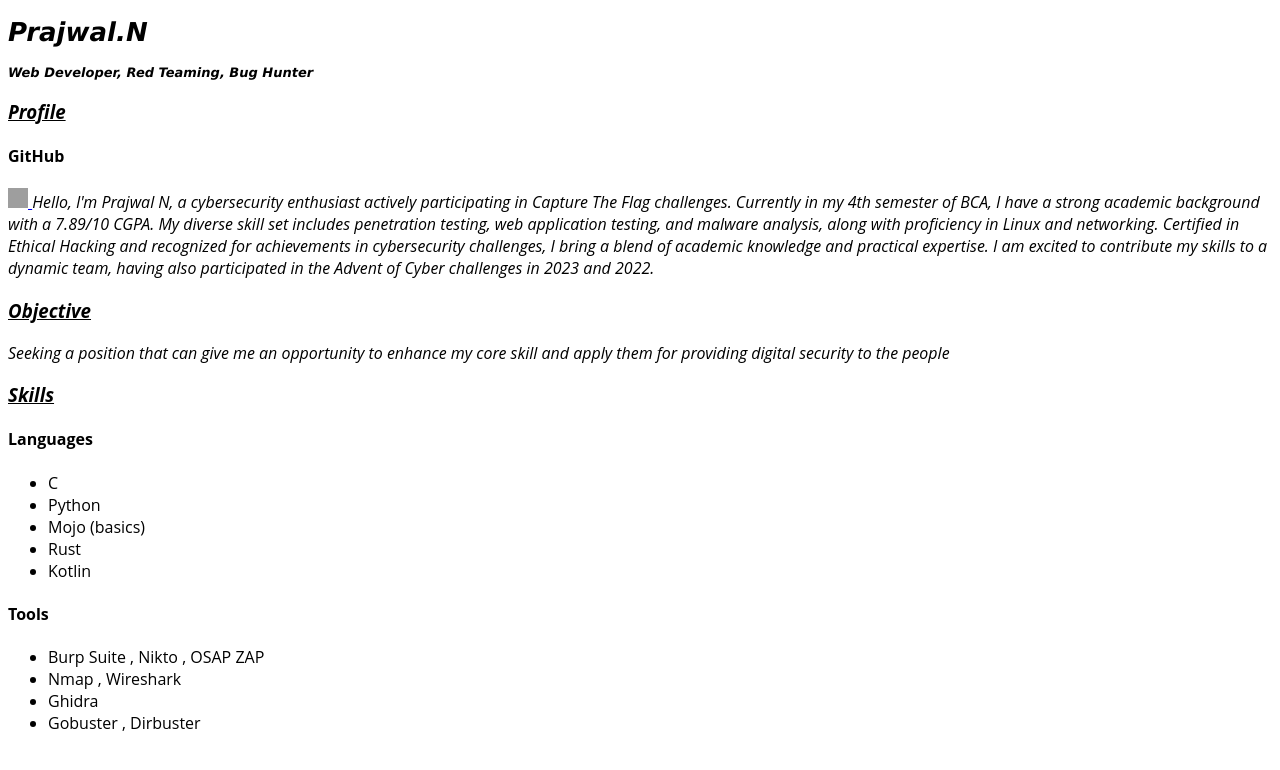
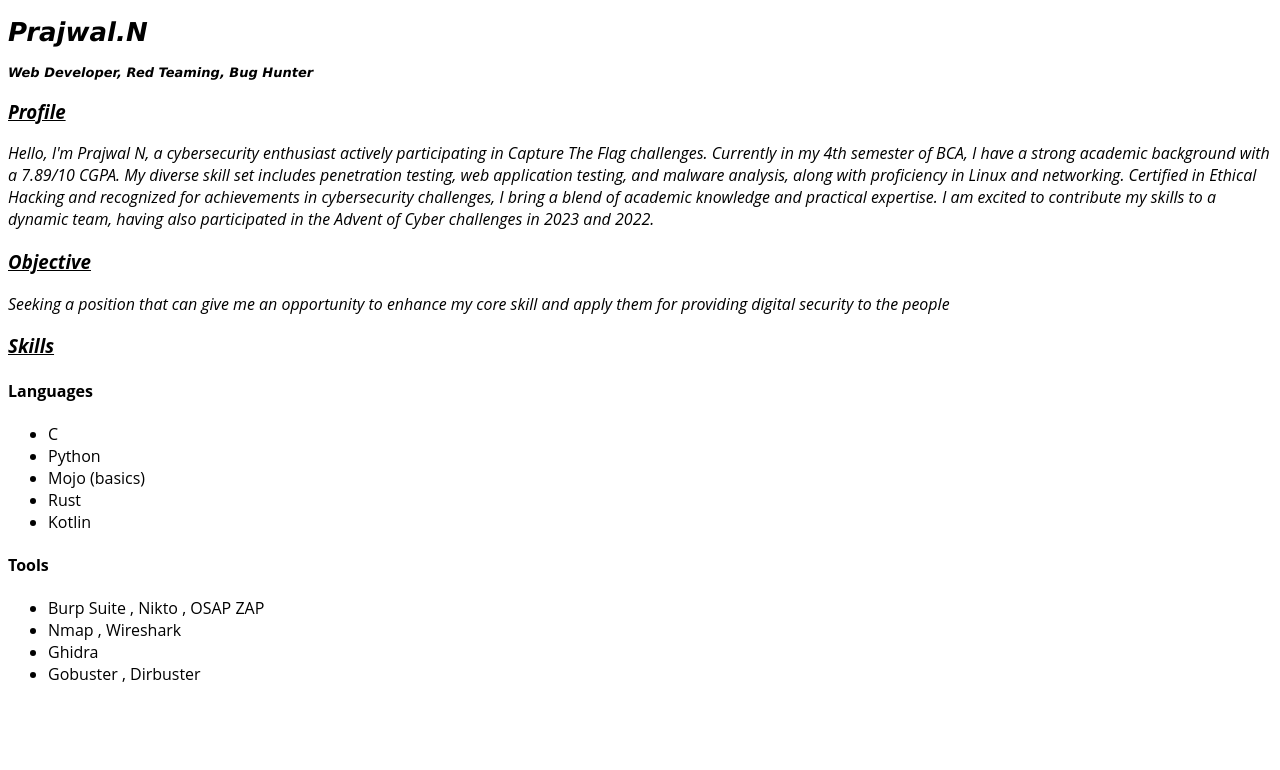
Before and after one commit to Frozepunk/Resume, a plain HTML site: page index.html in a window 1280 px wide. Drawn offline with Linux system fonts and the light colour scheme; grey boxes are pictures that could not be loaded.

Commit message:
just bull shit corrcting my class work

```diff
--- a/index.html
+++ b/index.html
@@ -15,12 +15,6 @@
     <p>
         <font face="Open Sans" >
             <u><em><h3>Profile</h3></em></u>
-            <h4>
-                GitHub
-            </h4>
-            <a href="https://github.com/Frozepunk">
-            <img src="https://github.com/fluidicon.png" alt="GitHub Logo" width="20" height="20">
-              </a>
             <i>
                 Hello, I'm Prajwal N, a cybersecurity enthusiast actively participating in Capture The Flag challenges.
                 Currently in my 4th semester of BCA, I have a strong academic background with a 7.89/10 CGPA.
```
